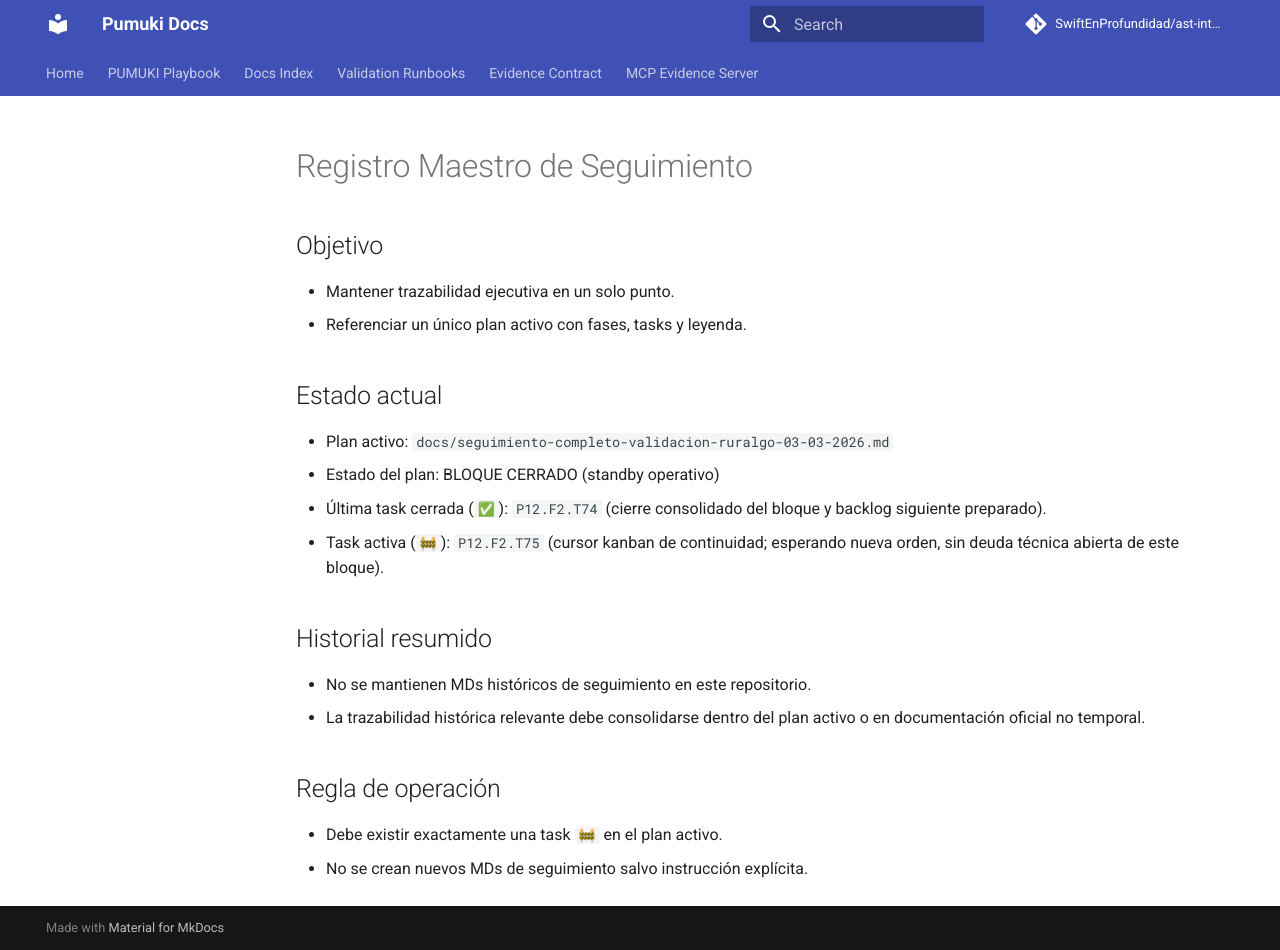
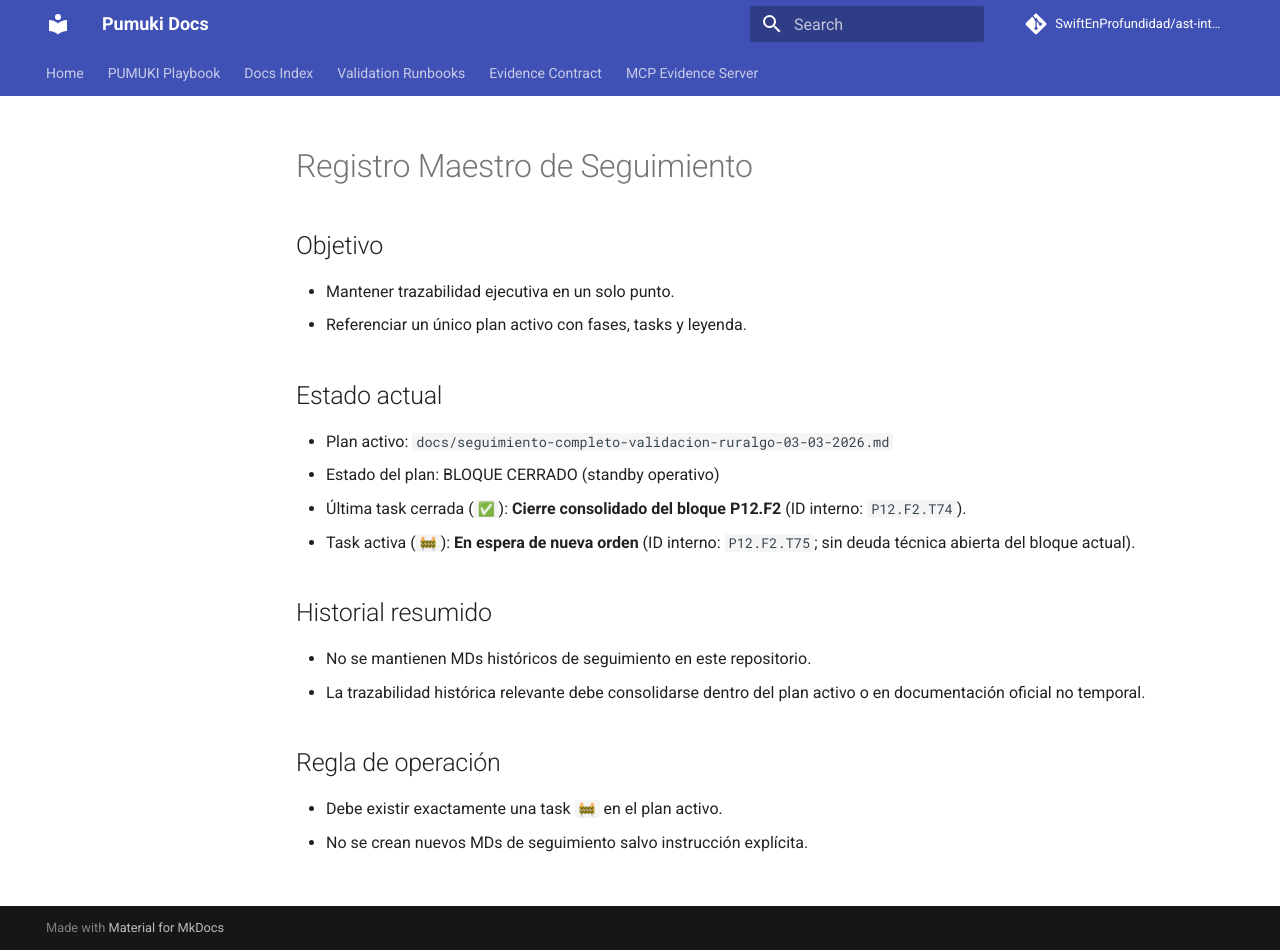
Before and after one commit to SwiftEnProfundidad/ast-intelligence-hooks, an MkDocs documentation site: the page built from docs/registro-maestro-de-seguimiento.md, in a window 1280 px wide and 950 px high. Built offline with MkDocs 1.6.1 and Material for MkDocs 9.7.7, drawn with Linux system fonts in a browser that asks for light colours; comment, search, counter and statistics services are not loaded.

Commit message:
docs(tracking): prioritize human-readable task names over internal ids

```diff
--- a/docs/registro-maestro-de-seguimiento.md
+++ b/docs/registro-maestro-de-seguimiento.md
@@ -7,8 +7,8 @@
 ## Estado actual
 - Plan activo: `docs/seguimiento-completo-validacion-ruralgo-03-03-2026.md`
 - Estado del plan: BLOQUE CERRADO (standby operativo)
-- Última task cerrada (`✅`): `P12.F2.T74` (cierre consolidado del bloque y backlog siguiente preparado).
-- Task activa (`🚧`): `P12.F2.T75` (cursor kanban de continuidad; esperando nueva orden, sin deuda técnica abierta de este bloque).
+- Última task cerrada (`✅`): **Cierre consolidado del bloque P12.F2** (ID interno: `P12.F2.T74`).
+- Task activa (`🚧`): **En espera de nueva orden** (ID interno: `P12.F2.T75`; sin deuda técnica abierta del bloque actual).
 
 ## Historial resumido
 - No se mantienen MDs históricos de seguimiento en este repositorio.
```
Also changed, not shown: docs/seguimiento-completo-validacion-ruralgo-03-03-2026.md (+2 -2 lines).
